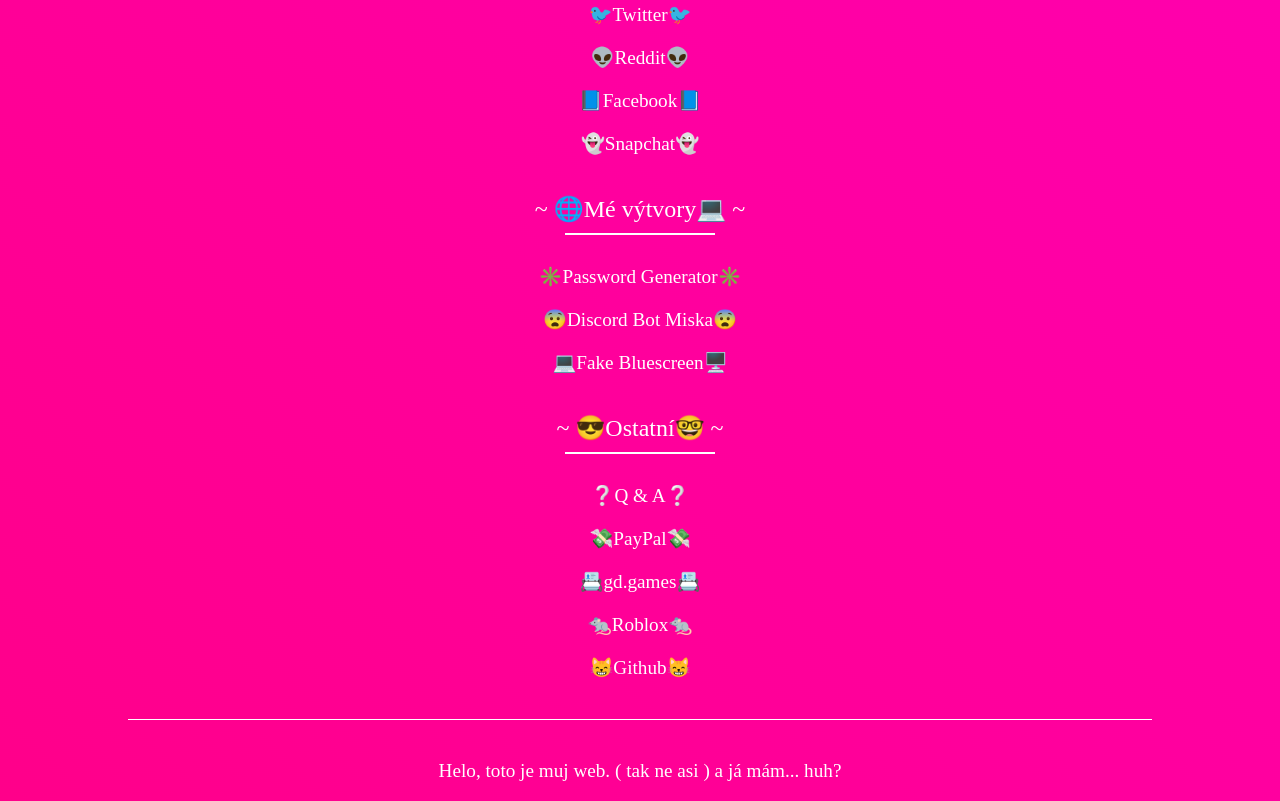
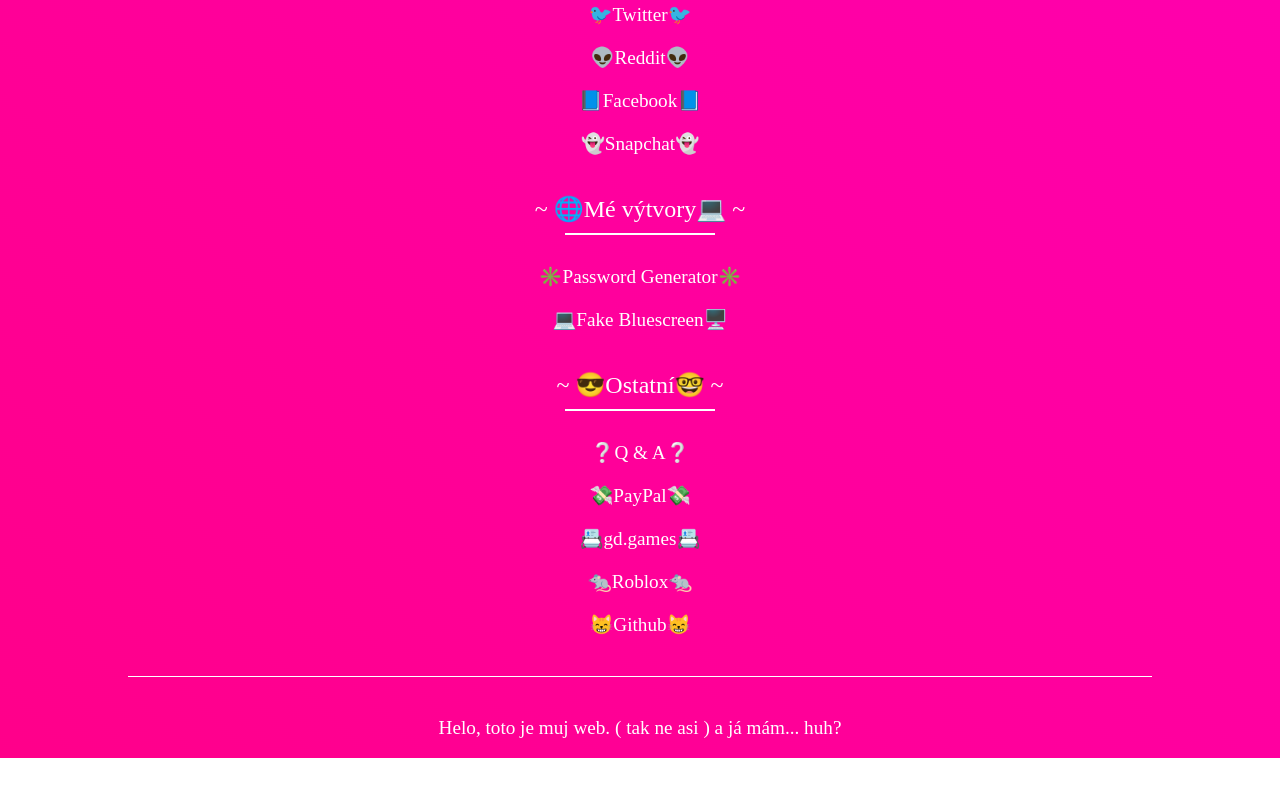
Before and after one commit to MiskaJuro/MiskaJuro-Web, a plain HTML site: page index.html in a window 1280 px wide. Shown: the part 637-1438 px from the top of the page. After the commit the page ends 1395 px from the top, so only its background shows below. Drawn offline with Linux system fonts and the light colour scheme.

Commit message:
Update index.html

```diff
--- a/index.html
+++ b/index.html
@@ -146,9 +146,6 @@
   <a class="link" href="https://miskajuro.github.io/Good-Password-Generator/" target="_blank">
     ✳️Password Generator✳️
   </a>
-      <a class="link" href="https://discord.com/api/oauth2/authorize?client_id=1154108222941175909&permissions=8&scope=bot" target="_blank">
-    😨Discord Bot Miska😨
-  </a>
       <a class="link" href="https://miskajuro.github.io/bluescreen/" target="_blank">
     💻Fake Bluescreen🖥️
   </a>
```
